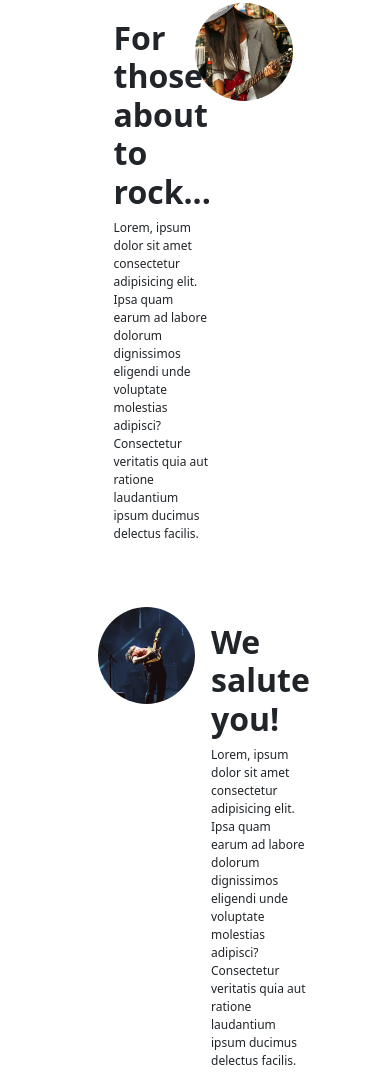
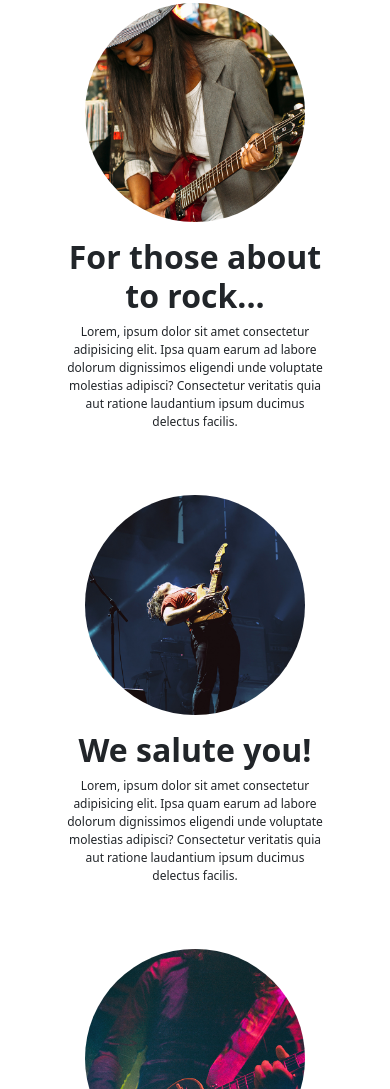
Before and after one commit to Jstaveau/start_bootstrap, a website: page index.html in a window 390 px wide. Shown: the part 371-1460 px from the top of the page. Drawn offline with nearby package versions, Linux system fonts and the light colour scheme.

Commit message:
second section responsiv finish

```diff
--- a/index.html
+++ b/index.html
@@ -44,12 +44,22 @@
 <!-- section deux avec cards  -->
         <section class="d-flex flex-column my-4 align-items-center">
     <!-- card une  -->
-            <div class="card mb-5 border-0 w-50">
-                <div class="row g-0 d-flex justify-content-between">
-                    <div class="col-md-4 w-50 order-1">
+            <div class="card mb-5 border-0 w-75">
+                <div class="g-0 d-flex flex-column flex-lg-row justify-content-center">
+                    <div class="col-lg-4 h-100 d-none d-lg-block order-sm-1">
                         <img src="./public/img/01.jpg" class="img-fluid rounded-circle" alt="...">
                     </div>
-                    <div class="col-md-8 d-flex align-items-center w-50">
+                    <div class="col-lg-4 d-lg-none w-75 m-auto order-lg-1">
+                        <img src="./public/img/01.jpg" class="img-fluid rounded-circle" alt="...">
+                    </div>
+                    <div class="col-lg-8 d-flex d-lg-none text-center align-items-center">
+                        <div class="card-body">
+                            <h5 class="card-title fa-2x fw-bold">For those about to rock...</h5>
+                            <p class="card-text fs-7">Lorem, ipsum dolor sit amet consectetur adipisicing elit. Ipsa quam earum ad labore dolorum dignissimos eligendi unde voluptate molestias adipisci? Consectetur veritatis quia aut ratione laudantium ipsum ducimus delectus facilis.
+                            </p>
+                        </div>
+                    </div>
+                    <div class="col-lg-8 d-none d-lg-flex align-items-center w-50">
                         <div class="card-body">
                             <h5 class="card-title fa-2x fw-bold">For those about to rock...</h5>
                             <p class="card-text fs-7">Lorem, ipsum dolor sit amet consectetur adipisicing elit. Ipsa quam earum ad labore dolorum dignissimos eligendi unde voluptate molestias adipisci? Consectetur veritatis quia aut ratione laudantium ipsum ducimus delectus facilis.
@@ -59,12 +69,22 @@
                 </div>
             </div>
     <!-- card deux  -->
-            <div class="card border-0 w-50 mb-5">
-                <div class="row g-0 d-flex justify-content-between">
-                    <div class="col-md-4 w-50">
+    <div class="card mb-5 border-0 w-75">
+        <div class="g-0 d-flex flex-column flex-lg-row justify-content-center">
+            <div class="col-lg-4 h-100 d-none d-lg-block">
                 <img src="./public/img/02.jpg" class="img-fluid rounded-circle" alt="...">
             </div>
-                    <div class="col-md-8 d-flex align-items-center w-50">
+            <div class="col-lg-4 w-75 m-auto d-lg-none">
+                <img src="./public/img/02.jpg" class="img-fluid rounded-circle" alt="...">
+            </div>
+            <div class="col-lg-8 d-flex d-lg-none text-center align-items-center">
+                <div class="card-body">
+                    <h5 class="card-title fa-2x fw-bold">We salute you!</h5>
+                    <p class="card-text fs-7">Lorem, ipsum dolor sit amet consectetur adipisicing elit. Ipsa quam earum ad labore dolorum dignissimos eligendi unde voluptate molestias adipisci? Consectetur veritatis quia aut ratione laudantium ipsum ducimus delectus facilis.
+                    </p>
+                </div>
+            </div>
+            <div class="col-lg-8 d-none d-lg-flex align-items-center w-50">
                 <div class="card-body">
                     <h5 class="card-title fa-2x fw-bold">We salute you!</h5>
                     <p class="card-text fs-7">Lorem, ipsum dolor sit amet consectetur adipisicing elit. Ipsa quam earum ad labore dolorum dignissimos eligendi unde voluptate molestias adipisci? Consectetur veritatis quia aut ratione laudantium ipsum ducimus delectus facilis.
@@ -74,12 +94,22 @@
         </div>
     </div>
     <!-- card trois  -->
-            <div class="card border-0 w-50 mb-5">
-                <div class="row g-0 d-flex justify-content-between">
-                    <div class="col-md-4 w-50 order-1">
+    <div class="card mb-5 border-0 w-75">
+        <div class="g-0 d-flex flex-column flex-lg-row justify-content-center">
+            <div class="col-lg-4 h-100 d-none d-lg-block order-sm-1">
                 <img src="./public/img/03.jpg" class="img-fluid rounded-circle" alt="...">
             </div>
-                    <div class="col-md-8 d-flex align-items-center w-50">
+            <div class="col-lg-4  w-75 m-auto d-lg-none order-lg-1">
+                <img src="./public/img/03.jpg" class="img-fluid rounded-circle" alt="...">
+            </div>
+            <div class="col-lg-8 d-flex d-lg-none text-center align-items-center">
+                <div class="card-body">
+                    <h5 class="card-title fa-2x fw-bold">Let there be rock!</h5>
+                    <p class="card-text fs-7">Lorem, ipsum dolor sit amet consectetur adipisicing elit. Ipsa quam earum ad labore dolorum dignissimos eligendi unde voluptate molestias adipisci? Consectetur veritatis quia aut ratione laudantium ipsum ducimus delectus facilis.
+                    </p>
+                </div>
+            </div>
+            <div class="col-lg-8 d-none d-lg-flex align-items-center w-50">
                 <div class="card-body">
                     <h5 class="card-title fa-2x fw-bold">Let there be rock!</h5>
                     <p class="card-text fs-7">Lorem, ipsum dolor sit amet consectetur adipisicing elit. Ipsa quam earum ad labore dolorum dignissimos eligendi unde voluptate molestias adipisci? Consectetur veritatis quia aut ratione laudantium ipsum ducimus delectus facilis.
```
Lines whose indentation alone changed are shown as unchanged.
